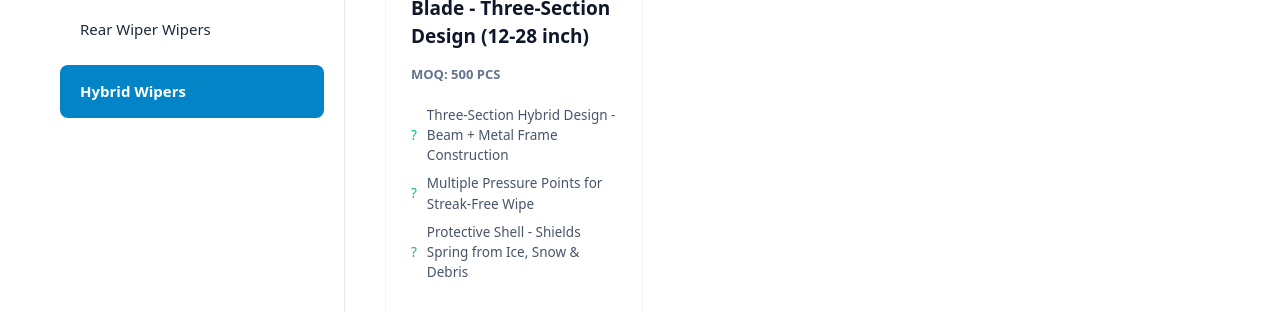
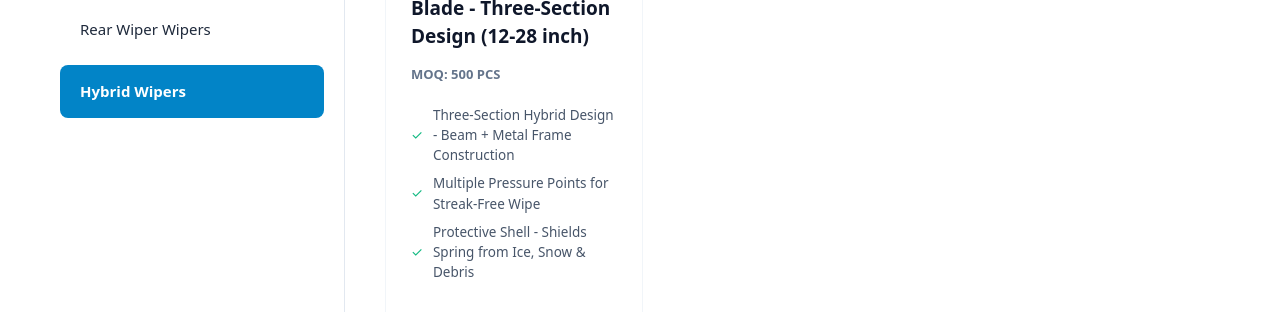
Before and after one commit to 15970477274a-prog/bowang-wiper-site, a Next.js app: page /products/category/hybrid in a window 1280 px wide. Shown: the part 840-1152 px from the top of the page. Built offline with nearby package versions, Linux system fonts and the light colour scheme.

Commit message:
Fix corrupted checkmark in category and product detail pages

```diff
--- a/app/products/category/[slug]/page.tsx
+++ b/app/products/category/[slug]/page.tsx
@@ -166,7 +166,7 @@ export default function ProductCategoryPage() {
                           <ul style={{padding:0,margin:"0 0 25px 0",listStyle:"none"}}>
                             {product.specs.slice(0, 3).map((s, i) => (
                               <li key={i} style={{fontSize:"13.5px",color:"#475569",marginBottom:"8px",display:"flex",alignItems:"center"}}>
-                                <span style={{color:"#10b981",marginRight:"10px"}}>?</span> {s}
+                                <span style={{color:"#10b981",marginRight:"10px"}}>✓</span> {s}
                               </li>
                             ))}
                           </ul>
```
